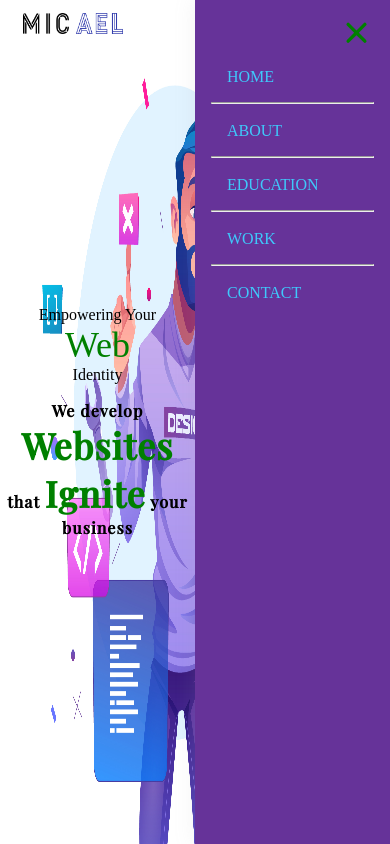
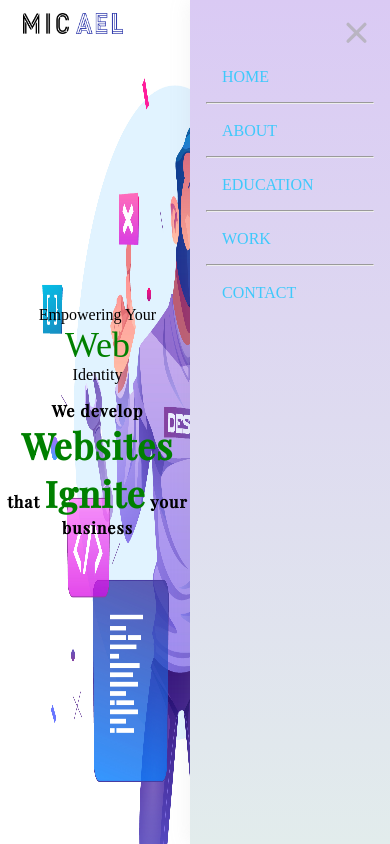
Before and after one commit to hassan-dev51/Portfolio, a React (Create React App) app: page / in a window 390 px wide. Both pictures are taken after a click on the icon 346 px from the left and 25 px from the top of the page. Shown: the top 844 px of the page. Built offline with nearby package versions, Linux system fonts and the light colour scheme; a web font is replaced by a local one.

Commit message:
image attribute added

```diff
--- a/src/App.js
+++ b/src/App.js
@@ -7,7 +7,6 @@ import Footer from "./components/Footer/Footer";
 import Home from "./components/Home/Home";
 import Study from "./components/Study/Study";
 import Work from "./components/Work/Work";
-
 function App() {
   return (
     <div>
--- a/src/components/About/About.jsx
+++ b/src/components/About/About.jsx
@@ -27,7 +27,7 @@ const About = () => {
         </div>
         <div className={style.my_image}>
           <div className={style.image}>
-            <img src={bg} alt="pic" />
+            <img src={bg} alt="pic" loading="lazy" />
             <div className={style.frame}></div>
             <div className={style.grid}>
               <div className={style.data_white}></div>
@@ -37,7 +37,7 @@ const About = () => {
             </div>
 
             <div className={style.image_border}>
-              <img src={bg} alt="pic" />
+              <img src={bg} alt="pic" loading="lazy" />
               <div className={style.grid}>
                 <div></div>
                 <div className={style.data_white}></div>
--- a/src/components/Navbar/Navbar.jsx
+++ b/src/components/Navbar/Navbar.jsx
@@ -52,7 +52,7 @@ const Navbar = () => {
         />
         {toogle && (
           <motion.div
-            whileInView={{ x: [300, 0] }}
+            whileInView={{ x: [150, 0] }}
             transition={{ duration: 0.85, ease: "easeInOut" }}
           >
             <HiX
--- a/src/components/Navbar/navbar.module.css
+++ b/src/components/Navbar/navbar.module.css
@@ -51,7 +51,7 @@
 .navbar_menu svg {
   width: 70%;
   height: 70%;
-  color: var(--white-color);
+  color: #3fc9fb;
   cursor: pointer;
 }
 .navbar_menu div {
@@ -61,19 +61,24 @@
   bottom: 0;
   z-index: 9999;
   padding: 1rem;
-  width: 50%;
+  width: 200px;
   height: 100vh;
   display: flex;
   justify-content: flex-end;
   align-items: flex-end;
   flex-direction: column;
-  background-color: rebeccapurple;
+  background: rgb(226, 236, 236);
+  background: linear-gradient(
+    0deg,
+    rgba(226, 236, 236, 1) 0%,
+    rgba(218, 202, 244, 1) 100%
+  );
   box-shadow: 0 0 20px rgba(168, 168, 168, 0.15);
 }
 .navbar_menu div > svg {
   width: 35px;
   height: 35px;
-  color: green;
+  color: rgba(168, 168, 168, 0.658);
   cursor: pointer;
 }
 .navbar_menu ul {
--- a/src/components/Study/Study.jsx
+++ b/src/components/Study/Study.jsx
@@ -17,7 +17,7 @@ const Study = () => {
             <>
               <div className={style.technologies} key={item.id}>
                 <div className={style.overly}>
-                  <img src={item.image} alt="css" />
+                  <img src={item.image} alt="css" loading="lazy" />
                   <div className={style.overly_bar}>
                     <CircularProgressbar
                       value={item.percentage}
--- a/src/components/Work/Work.jsx
+++ b/src/components/Work/Work.jsx
@@ -20,7 +20,7 @@ const Work = () => {
             >
               <div className={`${style.app__work_item} ${style.ap_flex}`}>
                 <div className={`${style.app__work_img} ${style.ap_flex}"`}>
-                  <img src={item.image} alt="{work.name}" />
+                  <img src={item.image} alt="{work.name}" loading="lazy" />
                   <motion.div
                     whileHover={{ opacity: [0, 1] }}
                     transition={{
```
